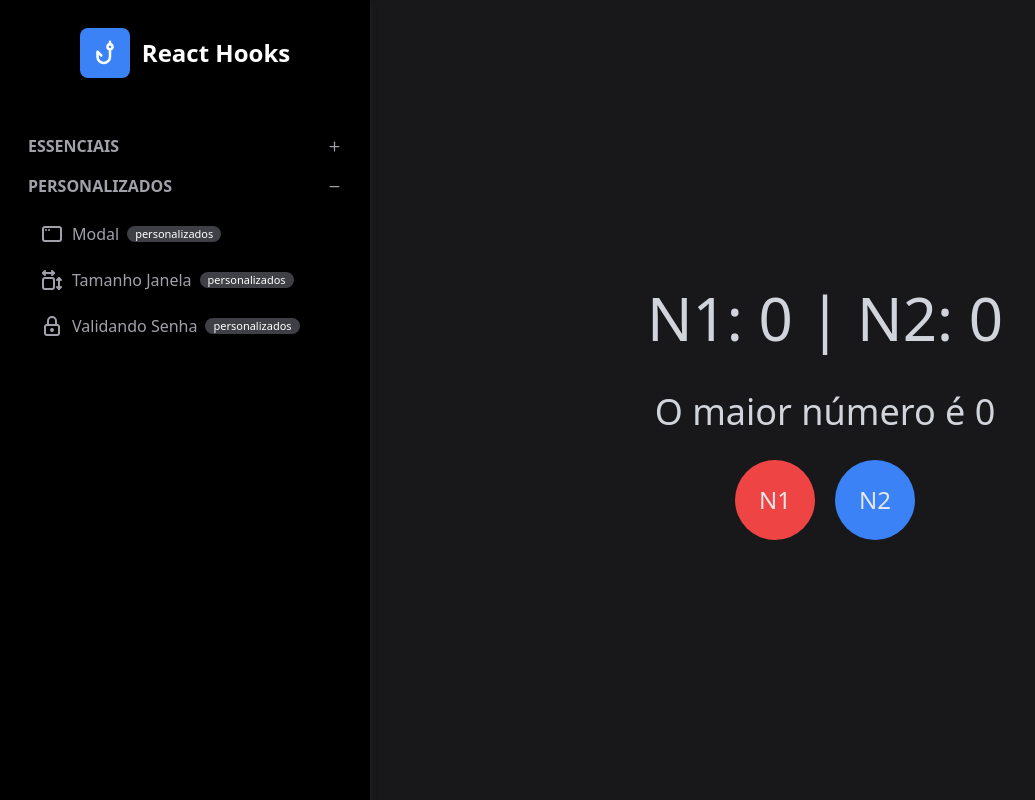
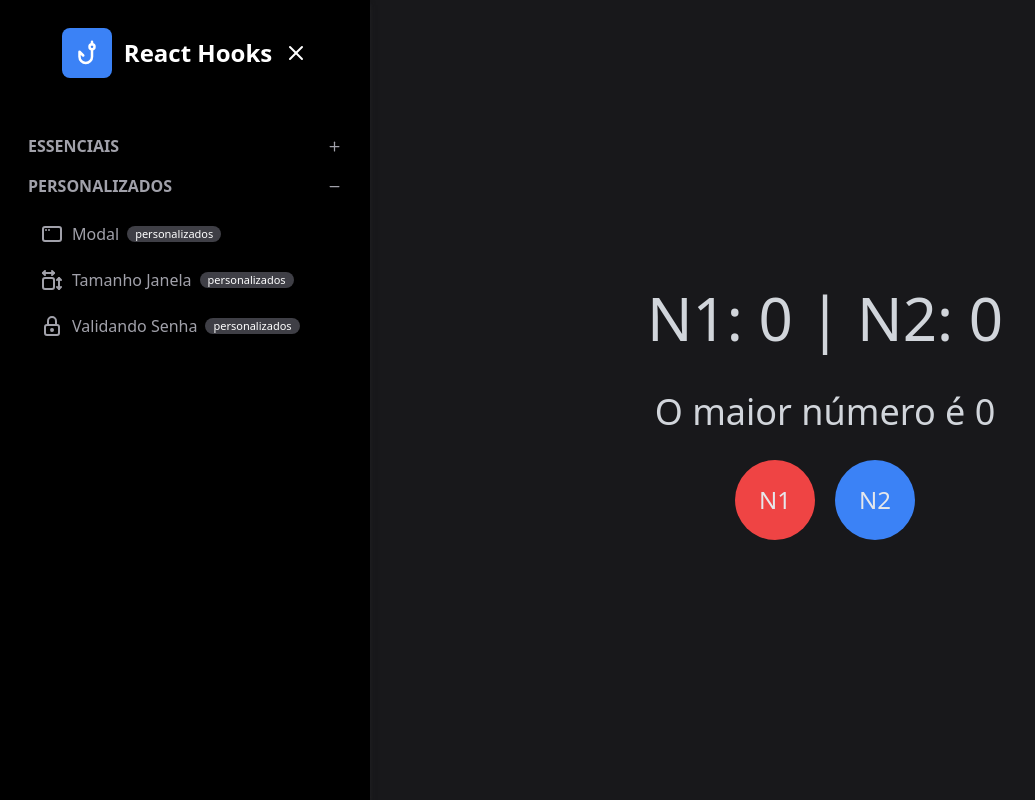
Before and after one commit to FabinhoFlauzino/template-hooks, a Next.js app: page /essenciais/maior in a window 1280 px wide. Shown: the whole page, without its empty margins (0-1035 px from the left). Built offline with nearby package versions, Linux system fonts and the light colour scheme.

Commit message:
Usando hooks personalizados

```diff
--- a/src/components/template/MenuPrincipal.tsx
+++ b/src/components/template/MenuPrincipal.tsx
@@ -1,10 +1,13 @@
-import { IconAppWindow, IconArrowsLeftRight, IconDimensions, IconLetterCase, IconLock, IconMathGreater, IconNumbers, IconRefreshAlert, IconSection, IconUsers } from "@tabler/icons-react";
+import { IconAppWindow, IconArrowsLeftRight, IconDimensions, IconLetterCase, IconLock, IconMathGreater, IconMenu, IconNumbers, IconRefreshAlert, IconSection, IconUsers, IconX } from "@tabler/icons-react";
 import { MenuItem } from "../../data/models/MenuItem";
 import { MenuSecao } from "../../data/models/MenuSecao";
 import Logo from "./Logo";
 import MenuPrincipalItem from "./MenuPrincipalItem";
 import MenuPrincipalSecao from "./MenuPrincipalSecao";
 import Flex from "./Flex";
+import useTamanhoJanela from "@/data/hooks/useTamanhoJanela";
+import { useEffect } from "react";
+import useBoolean from "@/data/hooks/useBoolean";
 
 export default function MenuPrincipal() {
     const secoes = [
@@ -87,7 +90,17 @@ export default function MenuPrincipal() {
             ],
         },
     ];
-    const mini = false;
+
+    const [mini, toggleMini, miniTrue] = useBoolean(false);
+    let tamanho = useTamanhoJanela()
+
+    useEffect(() => {
+        if(tamanho === "md" || tamanho === "sm"){
+            miniTrue()
+        }
+
+    }, [tamanho])
+
     function renderizarSecoes() {
         return secoes.map((secao: MenuSecao) => (
             <MenuPrincipalSecao key={secao.titulo} titulo={secao.titulo} mini={mini} aberta={secao.aberta}>
@@ -121,6 +134,9 @@ export default function MenuPrincipal() {
         >
             <Flex center className="m-7">
                 {!mini && <Logo />}
+                <div className="cursor-pointer" onClick={toggleMini}>
+                    {mini ? <IconMenu /> : <IconX />}
+                </div>
             </Flex>
             <nav className="flex flex-col gap-4 m-7">{renderizarSecoes()}</nav>
         </aside>
--- a/src/components/template/MenuPrincipalSecao.tsx
+++ b/src/components/template/MenuPrincipalSecao.tsx
@@ -1,5 +1,6 @@
 import { IconMinus, IconPlus } from "@tabler/icons-react";
 import Flex from "./Flex";
+import useToggle from "@/data/hooks/useToggle";
 
 interface MenuSecaoProps {
     titulo: string
@@ -10,7 +11,8 @@ interface MenuSecaoProps {
 }
 
 export default function MenuSecao(props: MenuSecaoProps) {
-    const { titulo, mini, aberta } = props;
+    const { titulo, mini } = props;
+    const [aberta, toggleAberta] = useToggle(props.aberta)
 
     return (
         <Flex col gap={4} className={`${mini && "items-center"}`}>
@@ -18,7 +20,7 @@ export default function MenuSecao(props: MenuSecaoProps) {
                 flex items-center justify-between
                 text-zinc-400 uppercase font-bold
                 ${mini && "text-[11px]"} cursor-pointer
-            `} onClick={() => props.onClick?.()}>
+            `} onClick={() => toggleAberta()}>
                 {mini ? titulo : (
                     <>
                         {titulo}
--- /dev/null
+++ b/src/data/hooks/useBoolean.ts
@@ -0,0 +1,21 @@
+import { useState } from "react";
+
+export default function useBoolean(valor?: boolean) {
+  const [ativo, setAtivo] = useState(valor ?? false)
+
+  function toggleAtivo() {
+    setAtivo(!ativo)
+  }
+
+  function ativoTrue() {
+    setAtivo(true)
+  }
+
+  function ativoFalse() {
+    setAtivo(false)
+  }
+
+  const r: [boolean, () => void, () => void, () => void] = [ativo, toggleAtivo, ativoTrue, ativoFalse]
+
+  return r
+}
```
